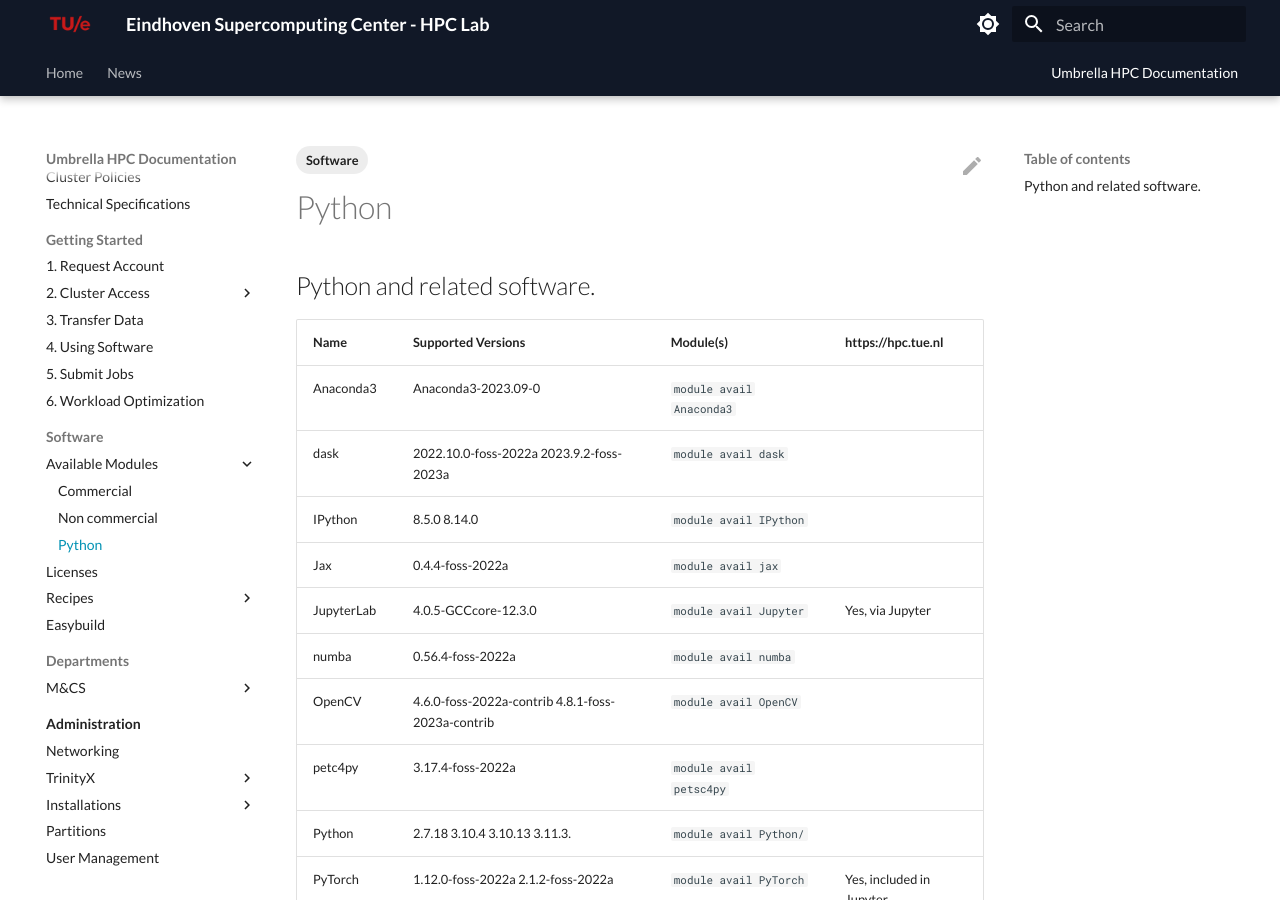
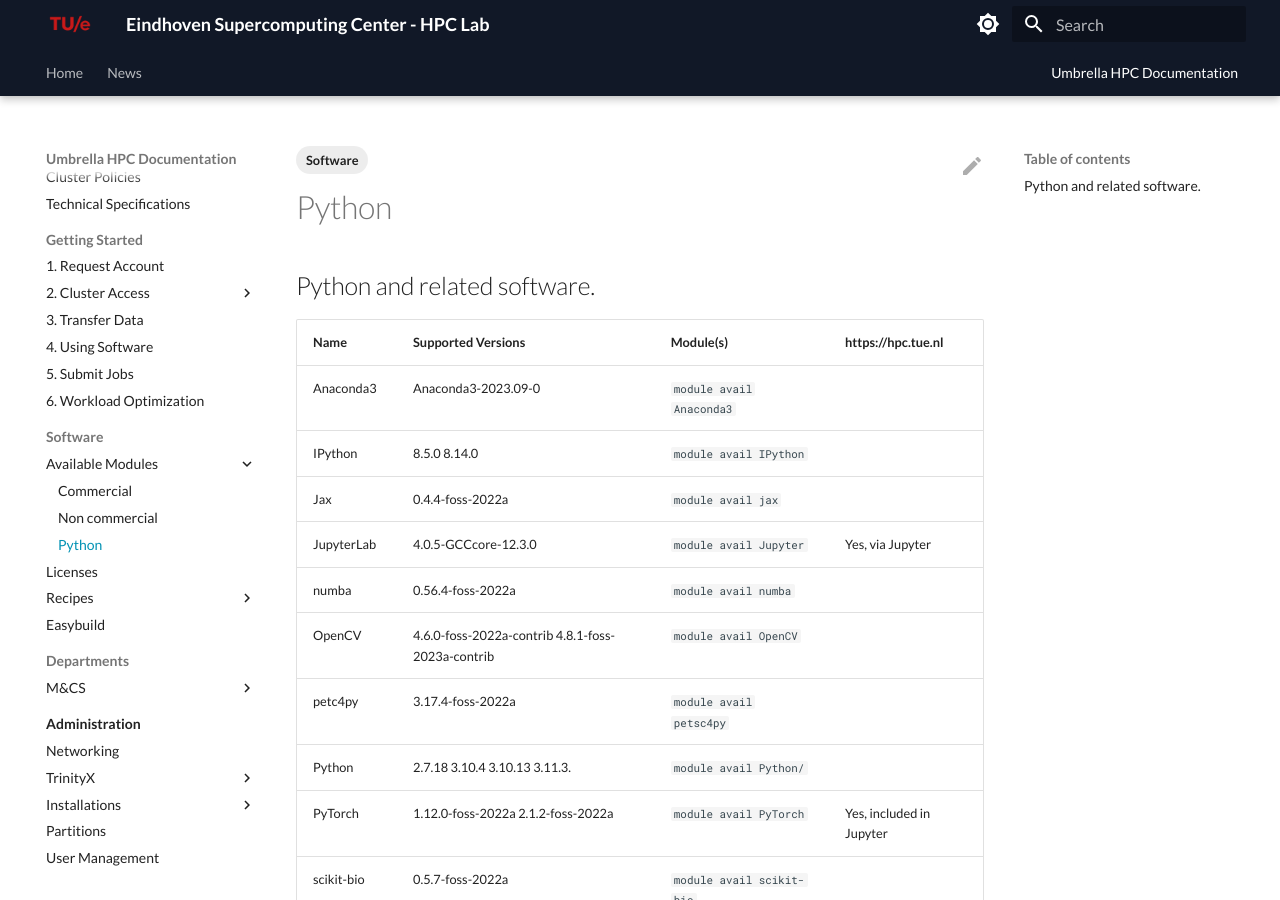
Before and after one commit to gferhpc/supercomputing.tue.nl, an MkDocs documentation site: the page built from pages/documentation/software/modules/python.md, in a window 1280 px wide and 900 px high. Built offline with MkDocs 1.6.1 and Material for MkDocs 9.7.7, drawn with Linux system fonts in a browser that asks for light colours.

Commit message:
Update python.md

```diff
--- a/pages/documentation/software/modules/python.md
+++ b/pages/documentation/software/modules/python.md
@@ -6,7 +6,6 @@
 | Name           | Supported Versions                   | Module(s)                | https://hpc.tue.nl |
 | -------------- | ------------------------------------ | ------------------------ | ------------------ |
 | Anaconda3      | Anaconda3-2023.09-0                  | `module avail Anaconda3` | |
-| dask           | 2022.10.0-foss-2022a 2023.9.2-foss-2023a | `module avail dask`      | |
 | IPython        | 8.5.0 8.14.0                         | `module avail IPython`   | |
 | Jax            | 0.4.4-foss-2022a                     | `module avail jax`   | |
 | JupyterLab     | 4.0.5-GCCcore-12.3.0                 | `module avail Jupyter`   | Yes, via Jupyter |
```
